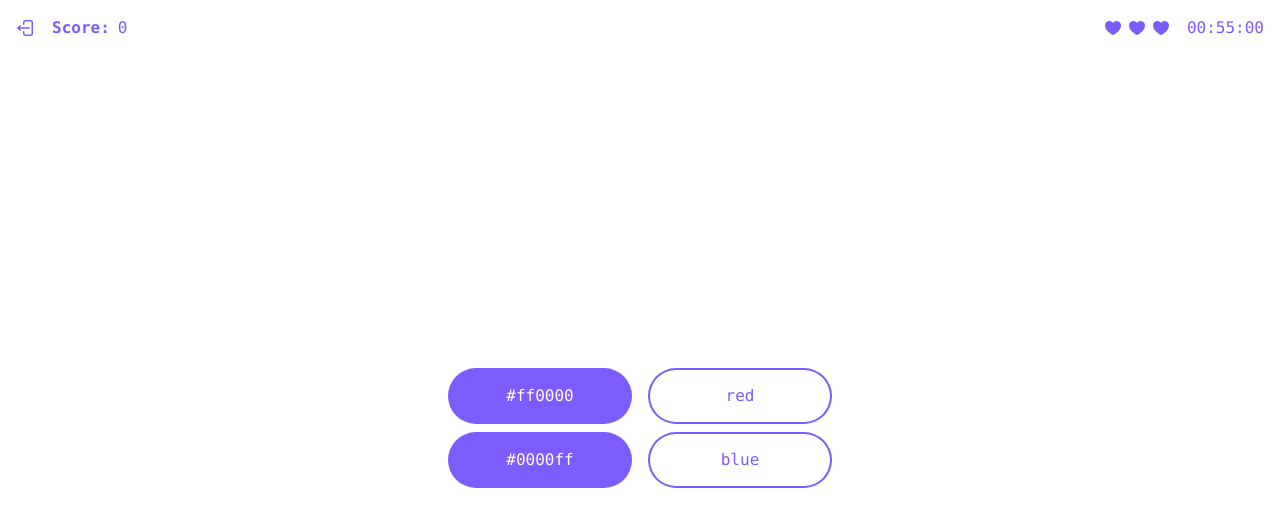
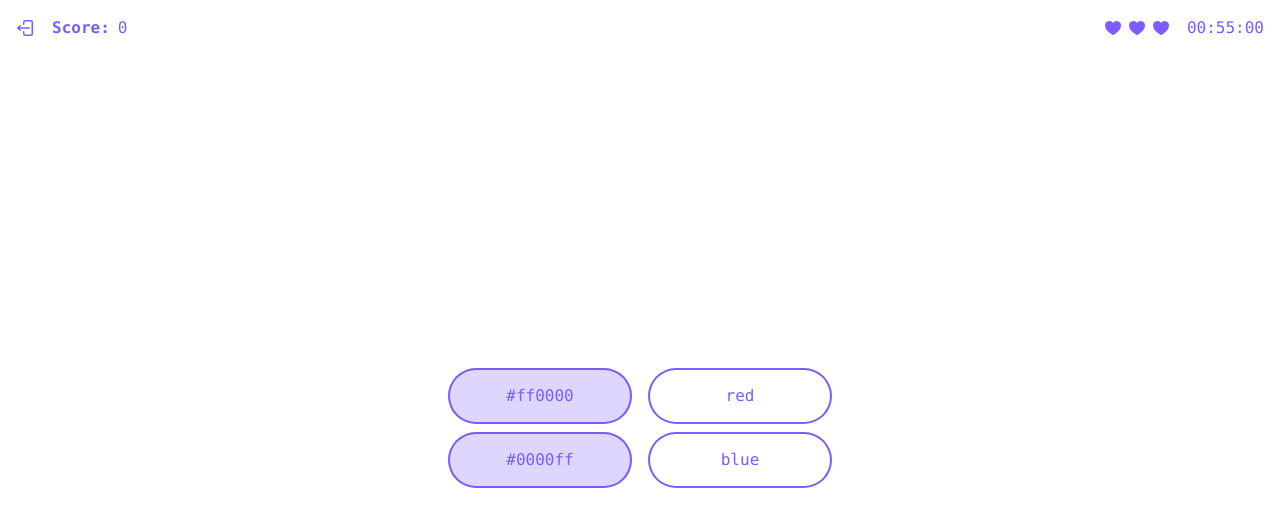
Before and after one commit to nico-heinrich/10x, a SvelteKit app: page /play/hex-color-names in a window 1280 px wide. Shown: the top 526 px of the page. Built offline with nearby package versions, Linux system fonts and the light colour scheme.

Commit message:
new connecting approach

```diff
--- /dev/null
+++ b/src/lib/components/Connect.svelte
@@ -0,0 +1,150 @@
+<script>
+  export let onConnectStart = () => {};
+  export let onConnectEnd = () => {};
+  export let onConnectHover = () => {};
+
+  let container;
+
+  let isPointerDown = false;
+  let currentStartTarget = null;
+  let currentId = 0;
+  let lines = [];
+  let isConnectable = false;
+
+  function handlePointerdown(event) {
+    isPointerDown = true;
+
+    const target = event.target.closest("[data-connect]");
+    currentStartTarget = target;
+
+    if (!target) return;
+
+    onConnectStart(target);
+
+    const boundingRect = container.getBoundingClientRect();
+    const x1 = event.clientX - boundingRect.left;
+    const y1 = event.clientY - boundingRect.top;
+    const id = Date.now();
+    currentId = id;
+
+    lines = [...lines, { x1, y1, x2: x1, y2: y1, id, transitionOut: false }];
+  }
+
+  function handlePointerup(event) {
+    isPointerDown = false;
+
+    const target = document.elementFromPoint(event.clientX, event.clientY).closest("[data-connect]");
+
+    onConnectEnd(target);
+
+    if (target && target !== currentStartTarget && isConnectable) {
+      removeLine(currentId);
+    } else {
+      removeLine(currentId, true);
+    }
+
+    currentStartTarget = null;
+    currentId = 0;
+  }
+
+  function handlePointermove(event) {
+    if (!isPointerDown) return;
+
+    const target = document.elementFromPoint(event.clientX, event.clientY).closest("[data-connect]");
+
+    if (target && target.dataset.connect !== currentStartTarget.dataset.connect) {
+      isConnectable = target !== currentStartTarget;
+    } else {
+      isConnectable = false;
+    }
+
+    onConnectHover(target);
+
+    const boundingRect = container.getBoundingClientRect();
+    const x2 = event.clientX - boundingRect.left;
+    const y2 = event.clientY - boundingRect.top;
+
+    lines = lines.map((line) => {
+      if (line.id === currentId) {
+        return { ...line, x2, y2 };
+      }
+
+      return line;
+    });
+  }
+
+  function handlePointerLeave() {
+    isPointerDown = false;
+
+    removeLine(currentId, true);
+  }
+
+  function removeLine(id, immediate = false) {
+    if (immediate) {
+      lines = lines.filter((line) => line.id !== id);
+      return;
+    }
+
+    lines = lines.map((line) => {
+      if (line.id === id) {
+        return { ...line, transitionOut: true };
+      }
+
+      return line;
+    });
+
+    setTimeout(() => {
+      lines = lines.filter((line) => line.id !== id);
+    }, 300);
+  }
+</script>
+
+<div
+  bind:this={container}
+  on:pointerdown={handlePointerdown}
+  on:pointermove={handlePointermove}
+  on:pointerup={handlePointerup}
+  on:pointerleave={handlePointerLeave}
+>
+  <svg xmlns="http://www.w3.org/2000/svg" class="text-secondary">
+    {#each lines as { x1, y1, x2, y2, transitionOut }, id}
+      <line
+        key={id}
+        x1={x1}
+        y1={y1}
+        x2={x2}
+        y2={y2}
+        stroke="currentColor"
+        stroke-width="2"
+        stroke-linecap="round"
+        stroke-dasharray={isConnectable ? "0" : "5"}
+        class:transition-out={transitionOut}
+      />
+    {/each}
+  </svg>
+  <slot />
+</div>
+
+<style>
+  div {
+    width: 100%;
+    height: 100%;
+    position: relative;
+    touch-action: none;
+  }
+
+  svg {
+    position: absolute;
+    top: 0;
+    left: 0;
+    width: 100%;
+    height: 100%;
+    pointer-events: none;
+    z-index: 9999;
+  }
+
+  .transition-out {
+    opacity: 0;
+    transition: all 300ms ease-out;
+  }
+</style>
--- /dev/null
+++ b/src/lib/components/OLD_Pairs.svelte
@@ -0,0 +1,162 @@
+<script>
+  export let pairs;
+  export let onMatch = () => {};
+  export let onMismatch = () => {};
+  export let onEnd = () => {};
+
+  let randomizedItemsA = getRandomItems(pairs).a;
+  let randomizedItemsB = getRandomItems(pairs).b;
+  let matchedPairs = [];
+  let draggedElementType = null;
+  let draggedOverElement = null;
+  let onEndTimer;
+
+  function randomizeArray(array) {
+    return array.sort(() => Math.random() - 0.5);
+  }
+
+  function getRandomItems(pairs) {
+    let itemsA = [];
+    let itemsB = [];
+
+    pairs.forEach((pair, index) => {
+      itemsA.push({ id: index, value: pair[0]});
+      itemsB.push({ id: index, value: pair[1]});
+    });
+
+    return { a: randomizeArray(itemsA), b: randomizeArray(itemsB) };
+  }
+
+  function handleDragStart(event) {
+    event.dataTransfer.setData("text/plain", event.target.dataset.id);
+    event.dataTransfer.setData("type", event.target.dataset.type);
+
+    draggedElementType = event.target.dataset.type;
+  }
+
+  function handleDragOver(event) {
+    event.preventDefault();
+
+    draggedOverElement = event.target;
+  }
+
+  function handleDrop(event) {
+    event.preventDefault();
+
+    draggedElementType = null;
+
+    const draggedId = event.dataTransfer.getData("text/plain");
+    const draggedType = event.dataTransfer.getData("type");
+    const droppedId = event.target.dataset.id;
+    const droppedType = event.target.dataset.type;
+
+    if (draggedType === droppedType) {
+      return;
+    }
+
+    if (draggedId === droppedId && draggedType !== droppedType) {
+      matchedPairs = [...matchedPairs, parseInt(draggedId)];
+
+      onMatch(draggedId);
+
+      if (matchedPairs.length === pairs.length) {
+        clearTimeout(onEndTimer);
+        onEndTimer = setTimeout(() => {
+          onEnd();
+        }, 500);
+      }
+    } else {
+      onMismatch(draggedId);
+    }
+  }
+
+  function handleDragEnd() {
+    draggedOverElement = null;
+  }
+
+  function isSameElement(elementA, elementB) {
+    if (!elementA || !elementB) {
+      return false;
+    }
+
+    return elementA === elementB || elementA.contains(elementB) || elementB.contains(elementA);
+  }
+
+  function isSameType(typeA, typeB) {
+    return typeA === typeB;
+  }
+</script>
+
+<div class="w-full sm:max-w-96 grid grid-cols-2 gap-4">
+  <div class="flex flex-col gap-2">
+    {#each randomizedItemsA as item, index (item)}
+      <div class="animate-in from-left" style="animation-delay: {100 * index + 1}ms">
+        <div
+          class="p-4 text-center rounded-full bg-secondary text-primary transition-all duration-300"
+          class:scale-105={isSameElement(this?.first, draggedOverElement) && !isSameType("a", draggedElementType)}
+          class:is-match={matchedPairs.includes(item.id)}
+          data-id={item.id}
+          data-type="a"
+          draggable="true"
+          on:dragstart={handleDragStart}
+          on:dragover={handleDragOver}
+          on:dragleave={handleDragEnd}
+          on:dragend={handleDragEnd}
+          on:drop={handleDrop}
+        >
+          {item.value}
+        </div>
+      </div>
+    {/each}
+  </div>
+
+  <div class="flex flex-col gap-2">
+    {#each randomizedItemsB as item, index (item)}
+      <div class="animate-in from-right" style="animation-delay: {100 * index + 1}ms">
+        <div
+          class="p-4 text-center rounded-full bg-primary text-secondary ring ring-2 ring-inset ring-secondary transition-all duration-300"
+          class:scale-105={isSameElement(this?.first, draggedOverElement) && !isSameType("b", draggedElementType)}
+          class:is-match={matchedPairs.includes(item.id)}
+          data-id={item.id}
+          data-type="b"
+          draggable="true"
+          on:dragstart={handleDragStart}
+          on:dragover={handleDragOver}
+          on:dragleave={handleDragEnd}
+          on:dragend={handleDragEnd}
+          on:drop={handleDrop}
+        >
+          {item.value}
+        </div>
+      </div>
+    {/each}
+  </div>
+</div>
+
+<style>
+  .animate-in {
+    opacity: 0;
+    animation: appear 300ms forwards;
+  }
+
+  .from-left {
+    transform: translateX(-2rem);
+  }
+
+  .from-right {
+    transform: translateX(2rem);
+  }
+
+  @keyframes appear {
+    to {
+      opacity: 1;
+      transform: translateY(0);
+    }
+  }
+
+  .is-match {
+    pointer-events: none;
+    opacity: 0;
+    scale: .5;
+  }
+</style>
--- a/src/lib/components/Pairs.svelte
+++ b/src/lib/components/Pairs.svelte
@@ -1,4 +1,6 @@
 <script>
+  import Connect from "$lib/components/Connect.svelte";
+
   export let pairs;
   export let onMatch = () => {};
   export let onMismatch = () => {};
@@ -7,7 +9,8 @@
   let randomizedItemsA = getRandomItems(pairs).a;
   let randomizedItemsB = getRandomItems(pairs).b;
   let matchedPairs = [];
-  let draggedElementType = null;
+  let startElement = null;
+  let startElementType = null;
   let draggedOverElement = null;
   let onEndTimer;
 
@@ -27,53 +30,6 @@
     return { a: randomizeArray(itemsA), b: randomizeArray(itemsB) };
   }
 
-  function handleDragStart(event) {
-    event.dataTransfer.setData("text/plain", event.target.dataset.id);
-    event.dataTransfer.setData("type", event.target.dataset.type);
-
-    draggedElementType = event.target.dataset.type;
-  }
-
-  function handleDragOver(event) {
-    event.preventDefault();
-
-    draggedOverElement = event.target;
-  }
-
-  function handleDrop(event) {
-    event.preventDefault();
-
-    draggedElementType = null;
-
-    const draggedId = event.dataTransfer.getData("text/plain");
-    const draggedType = event.dataTransfer.getData("type");
-    const droppedId = event.target.dataset.id;
-    const droppedType = event.target.dataset.type;
-
-    if (draggedType === droppedType) {
-      return;
-    }
-
-    if (draggedId === droppedId && draggedType !== droppedType) {
-      matchedPairs = [...matchedPairs, parseInt(draggedId)];
-
-      onMatch(draggedId);
-
-      if (matchedPairs.length === pairs.length) {
-        clearTimeout(onEndTimer);
-        onEndTimer = setTimeout(() => {
-          onEnd();
-        }, 500);
-      }
-    } else {
-      onMismatch(draggedId);
-    }
-  }
-
-  function handleDragEnd() {
-    draggedOverElement = null;
-  }
-
   function isSameElement(elementA, elementB) {
     if (!elementA || !elementB) {
       return false;
@@ -85,24 +41,61 @@
   function isSameType(typeA, typeB) {
     return typeA === typeB;
   }
+
+  function handleConnectStart(target) {
+    if (!target) return;
+
+    startElement = target;
+    startElementType = target.dataset.type;
+  }
+
+  function handleConnectHover(target) {
+    console.log(target)
+    draggedOverElement = target;
+  }
+
+  function handleConnectEnd(target) {
+    if (!target || target.dataset.type === startElementType) {
+      startElement = null;
+      startElementType = null;
+      draggedOverElement = null;
+      return;
+    }
+
+    if (target.dataset.id === startElement.dataset.id) {
+      matchedPairs = [...matchedPairs, Number(target.dataset.id)];
+      onMatch(target);
+
+      if (matchedPairs.length === pairs.length) {
+        clearTimeout(onEndTimer);
+        onEndTimer = setTimeout(() => {
+          onEnd();
+        }, 500);
+      }
+    } else {
+      onMismatch(target);
+    }
+  }
+
 </script>
 
+<Connect
+  onConnectStart={handleConnectStart}
+  onConnectHover={handleConnectHover}
+  onConnectEnd={handleConnectEnd}
+>
+  <div class="h-full flex justify-center items-center">
     <div class="w-full sm:max-w-96 grid grid-cols-2 gap-4">
       <div class="flex flex-col gap-2">
         {#each randomizedItemsA as item, index (item)}
           <div class="animate-in from-left" style="animation-delay: {100 * index + 1}ms">
             <div
-          class="p-4 text-center rounded-full bg-secondary text-primary transition-all duration-300"
-          class:scale-105={isSameElement(this?.first, draggedOverElement) && !isSameType("a", draggedElementType)}
+              class="p-4 text-center rounded-full bg-secondary/25 ring-2 ring-inset ring-secondary transition-all duration-300 select-none"
+              class:scale-105={isSameElement(this?.first, startElement) || isSameElement(this?.first, draggedOverElement) && !isSameType("a", startElementType)}
               class:is-match={matchedPairs.includes(item.id)}
               data-id={item.id}
               data-type="a"
-          draggable="true"
-          on:dragstart={handleDragStart}
-          on:dragover={handleDragOver}
-          on:dragleave={handleDragEnd}
-          on:dragend={handleDragEnd}
-          on:drop={handleDrop}
+              data-connect="a"
             >
               {item.value}
             </div>
@@ -114,17 +107,12 @@
         {#each randomizedItemsB as item, index (item)}
           <div class="animate-in from-right" style="animation-delay: {100 * index + 1}ms">
             <div
-          class="p-4 text-center rounded-full bg-primary text-secondary ring ring-2 ring-inset ring-secondary transition-all duration-300"
-          class:scale-105={isSameElement(this?.first, draggedOverElement) && !isSameType("b", draggedElementType)}
+              class="p-4 text-center rounded-full bg-primary text-secondary ring ring-2 ring-inset ring-secondary transition-all duration-300 select-none"
+              class:scale-105={isSameElement(this?.first, startElement) || isSameElement(this?.first, draggedOverElement) && !isSameType("b", startElementType)}
               class:is-match={matchedPairs.includes(item.id)}
               data-id={item.id}
               data-type="b"
-          draggable="true"
-          on:dragstart={handleDragStart}
-          on:dragover={handleDragOver}
-          on:dragleave={handleDragEnd}
-          on:dragend={handleDragEnd}
-          on:drop={handleDrop}
+              data-connect="b"
             >
               {item.value}
             </div>
@@ -132,6 +120,8 @@
         {/each}
       </div>
     </div>
+  </div>
+</Connect>
 
 <style>
   .animate-in {
--- a/src/routes/+page.svelte
+++ b/src/routes/+page.svelte
@@ -29,5 +29,9 @@
       {/each}
     </div>
   </div>
-  <p class="text-sm">Made with ❤️  by Nico Heinrich </p>
+  <p class="text-sm">
+    Made with ❤️  by Nico Heinrich &copy; {new Date().getFullYear()} |
+    <a href="/imprint" class="underline">Imprint</a>
+    <a href="/privacy" class="underline">Privacy</a>
+  </p>
 </div>
--- a/tailwind.config.js
+++ b/tailwind.config.js
@@ -7,6 +7,9 @@ export default {
         primary: "#fff",
         secondary: "#7c5cff",
       },
+      spacing: {
+        "h-screen": "100svh",
+      },
     },
   },
   plugins: [],
```
Also changed, not shown: src/routes/play/[slug]/+page.svelte (+12 -0 lines). Lines whose indentation alone changed are shown as unchanged.
